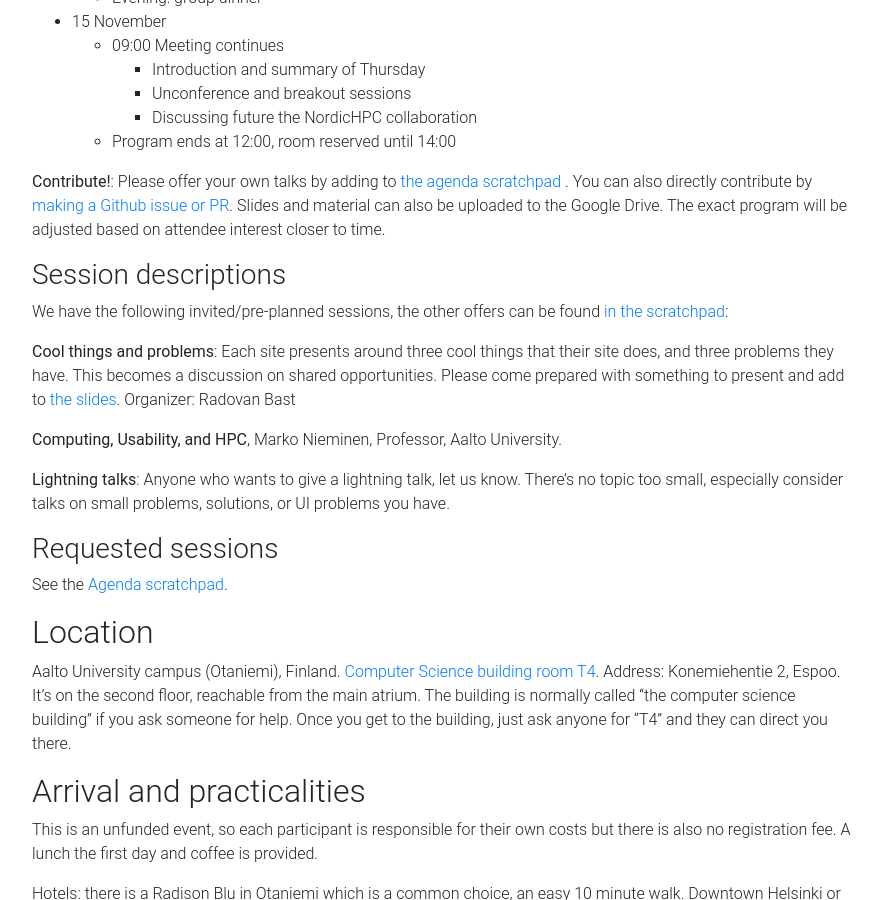
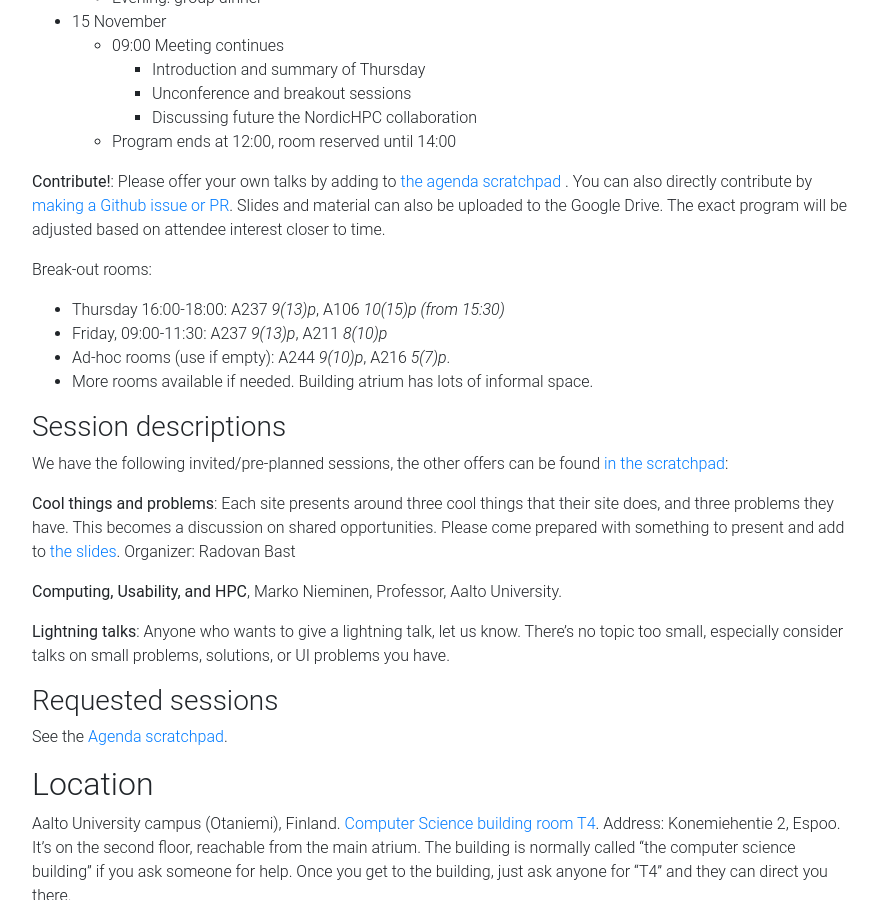
Before and after one commit to NordicHPC/nordichpc.github.io, a Jekyll site: the page built from 2019-11-14-helsinki.md, in a window 1280 px wide and 900 px high, scrolled down 1401 px. Shown: the whole window, without its empty margins (338-1220 px from the left). Built offline with Jekyll 4.4.1, drawn with Linux system fonts in a browser that asks for light colours; nearby versions of some CDN libraries; comment, search, counter and statistics services are not loaded.

Commit message:
Add breakout rooms

```diff
--- a/2019-11-14-helsinki.md
+++ b/2019-11-14-helsinki.md
@@ -106,6 +106,12 @@ Slides and material can also be uploaded to the Google Drive.
 The exact program will be adjusted based on attendee interest closer
 to time.
 
+Break-out rooms:
+* Thursday 16:00-18:00: A237 *9(13)p*, A106 *10(15)p (from 15:30)*
+* Friday, 09:00-11:30: A237 *9(13)p*, A211 *8(10)p*
+* Ad-hoc rooms (use if empty): A244 *9(10)p*, A216 *5(7)p*.
+* More rooms available if needed.  Building atrium has lots of
+  informal space.
 
 
 ### Session descriptions
```
